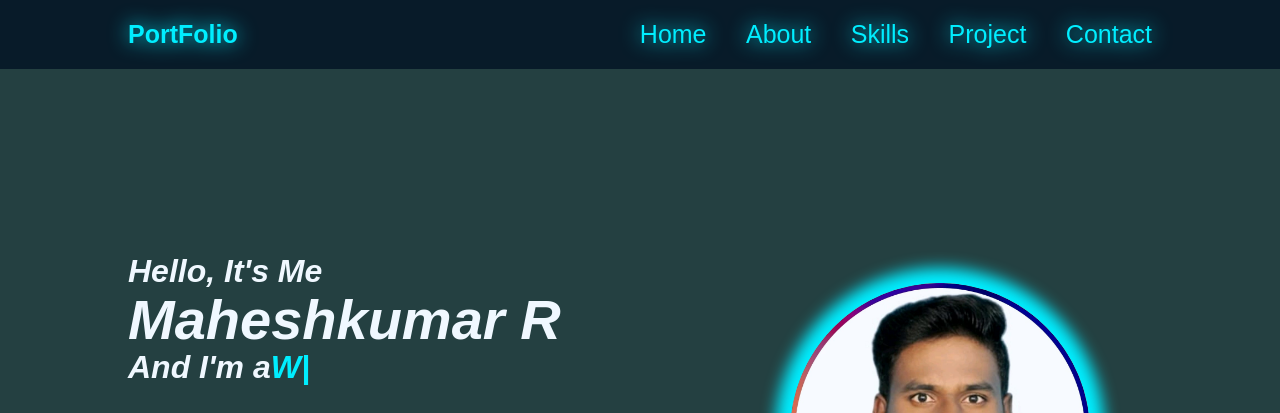
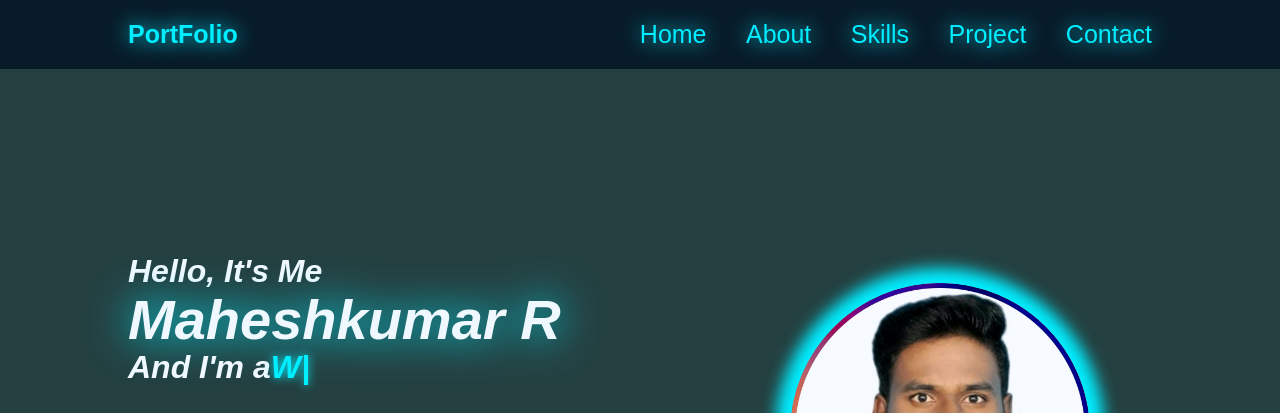
Before and after one commit to mkkumar0506/portfolio, a plain HTML site: page index.html in a window 1280 px wide. Shown: the top 413 px of the page. Drawn offline with nearby package versions, Linux system fonts and the light colour scheme.

Commit message:
styles.css

```diff
--- a/styles.css
+++ b/styles.css
@@ -103,6 +103,7 @@ img {
 
 .home-content h3 span {
     color: #0ef;
+    filter: drop-shadow(0 0 5px #0ef);
 
 }
 
@@ -113,6 +114,7 @@ img {
     opacity: 0;
     animation: slideRight .5s ease forwards;
     animation-delay: 1s;
+    filter: drop-shadow(0px 0px 20px #0ef);
 }
 
 .home-content p {
```
